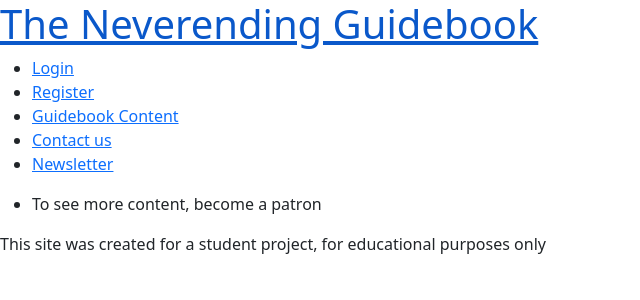
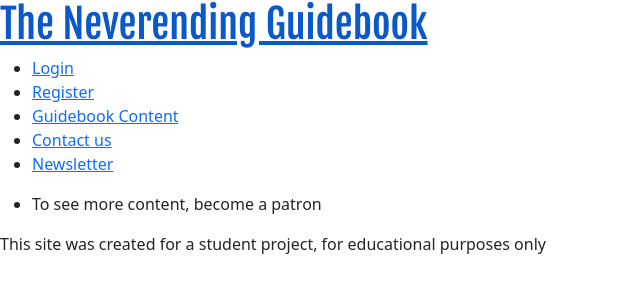
Before and after one commit to Cillian-G/neverending_guidebook, a Django app: page / in a window 1280 px wide. Shown: the top 300 px of the page, without its empty margins (0-640 px from the left). Run offline with Django 3.2, Linux system fonts and the light colour scheme; data that the repository does not hold is empty; some libraries are stand-ins or nearby versions.

Commit message:
Set 'Fjalla One' as standard font across site

```diff
--- a/static/css/style.css
+++ b/static/css/style.css
@@ -1,3 +1,5 @@
-/* body {
-    background-color: red;
-} */
+@import url('https://fonts.googleapis.com/css2?family=Fjalla+One&display=swap');
+
+h1 {
+    font-family: 'Fjalla One', sans-serif;
+}
```
